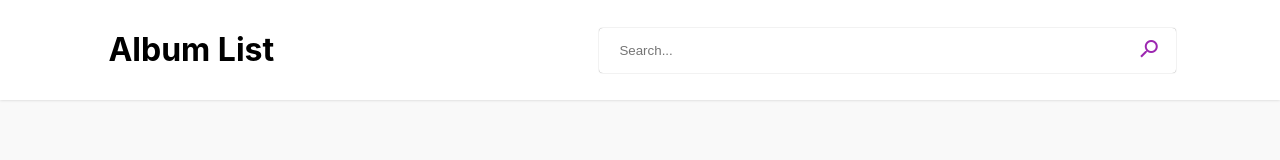
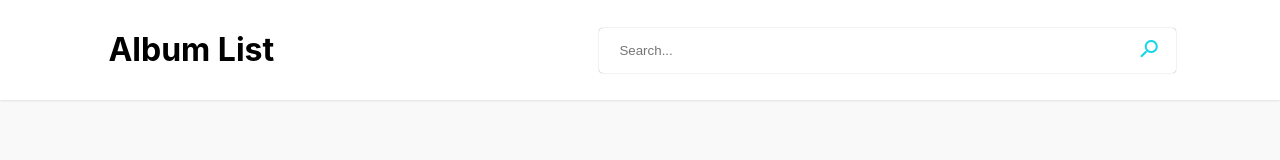
Before and after one commit to noxrunr/music-artist-browser-app, a React (Create React App) app: page / in a window 1280 px wide. In both pictures the pointer is over the button "search". Shown: the top 160 px of the page. Built offline with nearby package versions, Linux system fonts and the light colour scheme.

Commit message:
search color change

```diff
--- a/src/components/NavBar/styles.css
+++ b/src/components/NavBar/styles.css
@@ -58,7 +58,7 @@ input[type='text'] {
 }
 
 #searchButton:hover {
-    color: #9c27b0;
+    color: #13d6ea;
 }
 
 
```
